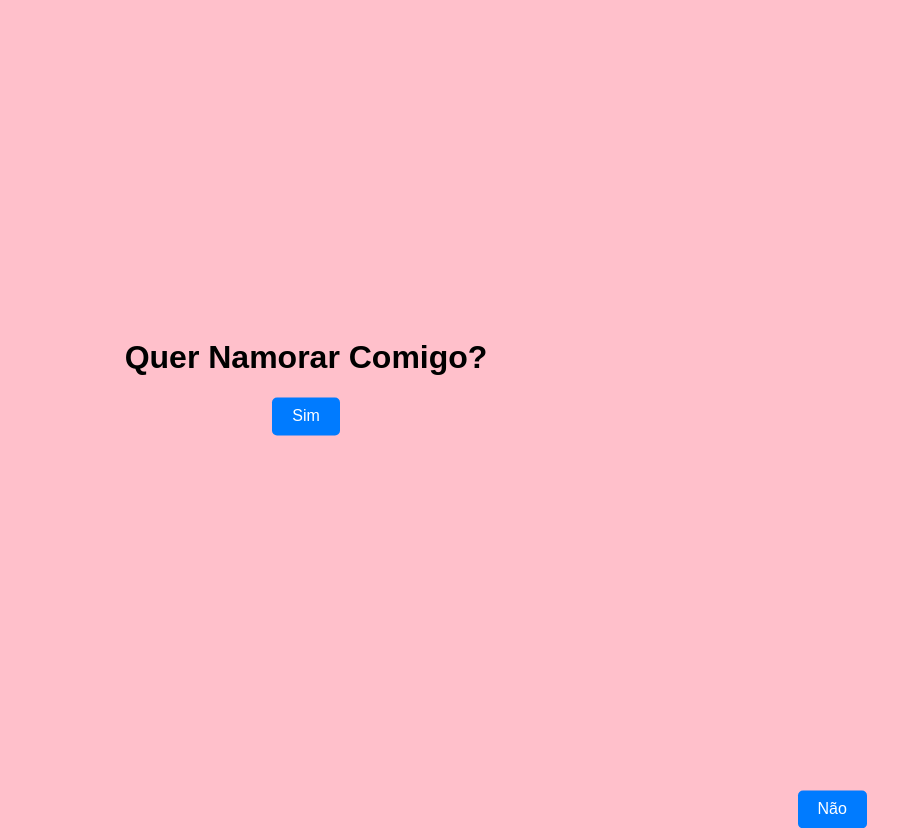
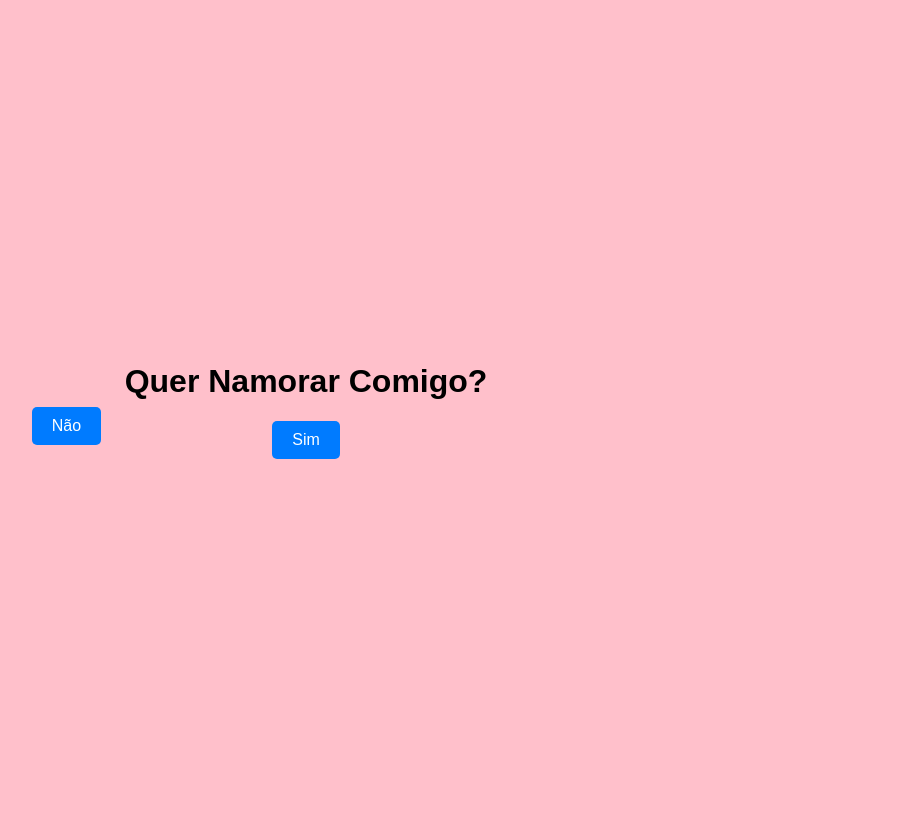
Before and after one commit to jsskkj/Projeto-Pedido, a plain HTML site: page index.html in a window 1280 px wide. Both pictures are taken after a click on the button "Não". Shown: the whole page, without its empty margins (334-1232 px from the left). After the commit the page ends 800 px from the top, so only its background shows below. Drawn offline with Linux system fonts and the light colour scheme.

Commit message:
fix botão indo pra fora do viewport / width do body

```diff
--- a/script.js
+++ b/script.js
@@ -1,32 +1,37 @@
 function moveButtonRandomly(button) {
-    const screenWidth = window.innerWidth;
-    const screenHeight = window.innerHeight;
+  const buttonWidth = button.offsetWidth;
+  const buttonHeight = button.offsetHeight;
 
-    // Definindo os limites da área de movimento
-    const minX = 50; // Limite mínimo no eixo X
-    const maxX = screenWidth - 10; // Limite máximo no eixo X
-    const minY = 50; // Limite mínimo no eixo Y
-    const maxY = screenHeight - 10; // Limite máximo no eixo Y
+  // Obter as dimensões do body
+  const bodyRect = document.body.getBoundingClientRect();
 
-    // Calculando posições aleatórias dentro dos limites definidos
+  // Ajustar minX e minY para a posição do canto superior esquerdo do body
+  const minX = bodyRect.left;
+  const minY = bodyRect.top;
+
+  // Ajustar maxX e maxY com base nas dimensões do body
+  const maxX = bodyRect.width - buttonWidth;
+  const maxY = bodyRect.height - buttonHeight;
+
+  // Calcular posições aleatórias dentro dos limites ajustados
   const randomX = Math.random() * (maxX - minX) + minX;
   const randomY = Math.random() * (maxY - minY) + minY;
 
-    // Aplicando as novas posições ao botão
-    button.style.position = 'absolute';
+  // Aplicar as novas posições ao botão
+  button.style.position = "absolute";
   button.style.left = `${randomX}px`;
   button.style.top = `${randomY}px`;
 }
 
-document.getElementById('button2').addEventListener('mouseover', function() {
+document.getElementById("button2").addEventListener("mouseover", function () {
   moveButtonRandomly(this);
 });
 
-document.getElementById('button2').addEventListener('click', function() {
+document.getElementById("button2").addEventListener("click", function () {
   moveButtonRandomly(this);
 });
 
-document.getElementById('button1').addEventListener('click', function() {
+document.getElementById("button1").addEventListener("click", function () {
   // Redirecionar para outra página
-    window.location.href = 'aceito.html'; // Substitua 'outra_pagina.html' pelo URL da página desejada
+  window.location.href = "aceito.html"; // Substitua 'outra_pagina.html' pelo URL da página desejada
 });
--- a/styles.css
+++ b/styles.css
@@ -1,16 +1,14 @@
 body {
+  position: relative;
+  overflow: hidden;
   background-color: pink;
   font-family: Arial, sans-serif;
   margin: 0;
   padding: 0;
   height: 100vh;
   display: flex;
-    justify-content: center; /* Centraliza horizontalmente */
-    align-items: center; /* Centraliza verticalmente */
-}
-
-.container {
-    transform: translateY(-20%); /* Move um pouco para cima */
+  justify-content: center;
+  align-items: center;
 }
 
 .button-container {
@@ -26,7 +24,7 @@ body {
   cursor: pointer;
   border: none;
   border-radius: 5px;
-    background-color: #007BFF;
+  background-color: #007bff;
   color: white;
   transition: background-color 0.3s;
 }
```
Lines whose indentation alone changed are shown as unchanged.
